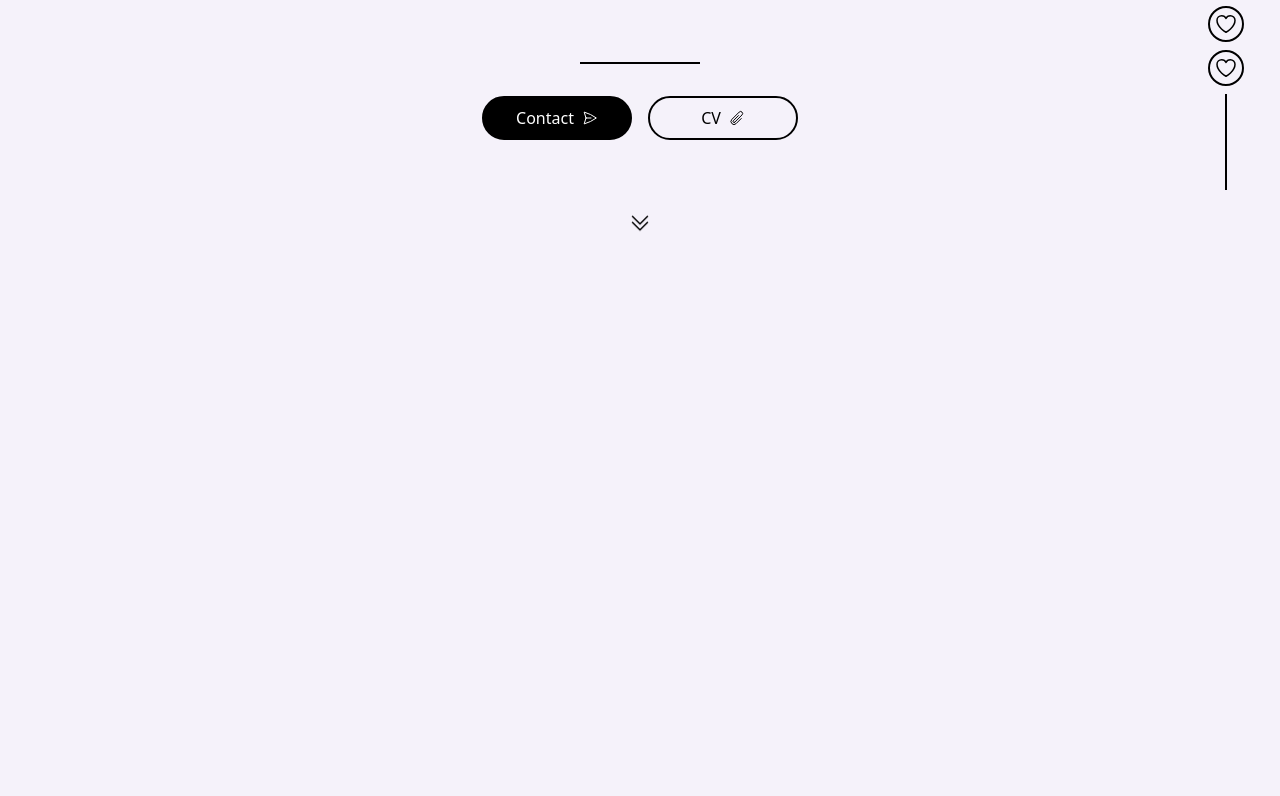
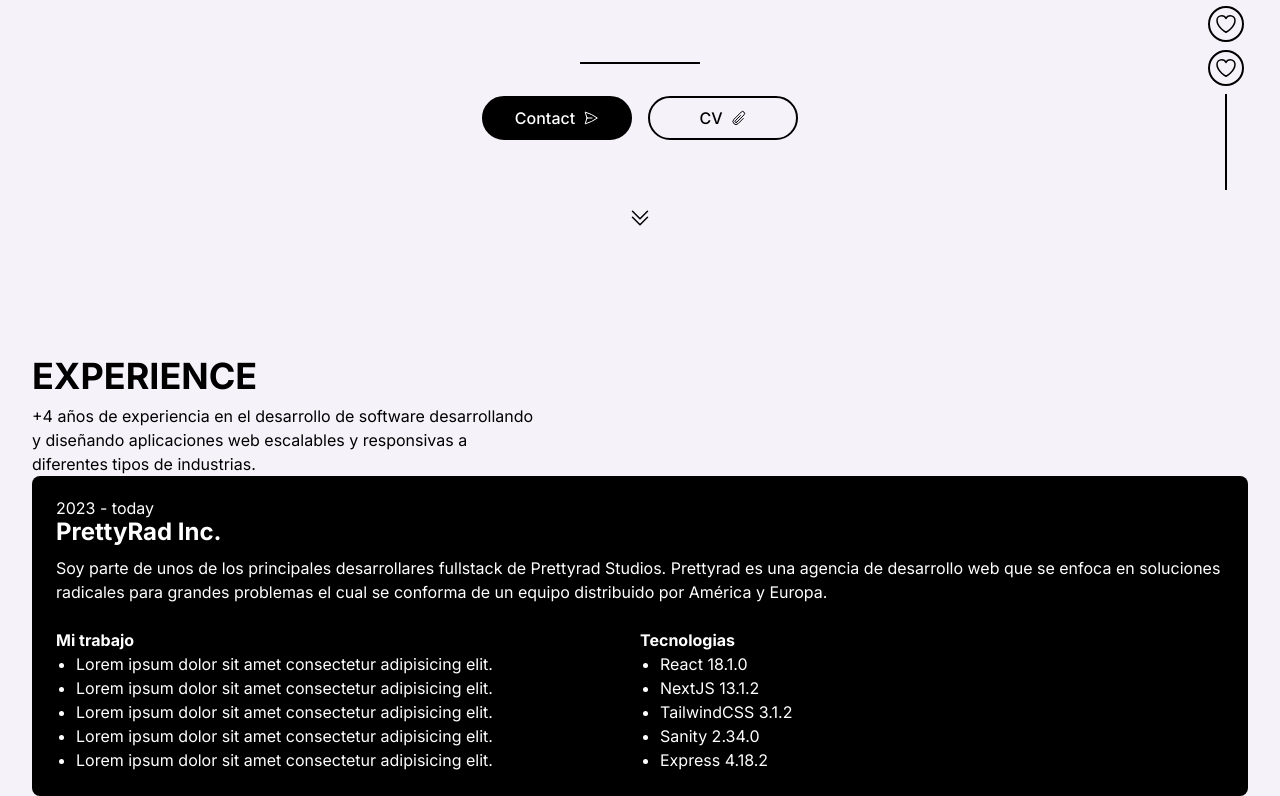
Before and after one commit to DiegoCadavid/diegocadavid-nextjs, a Next.js app: page / in a window 1280 px wide. Shown: the part 610-1406 px from the top of the page. Before the commit the page ends 854 px from the top, so only its background shows below. Built offline with nearby package versions, Linux system fonts and the light colour scheme.

Commit message:
feat: experience section

```diff
--- a/components/pages/home/HomeHero.tsx
+++ b/components/pages/home/HomeHero.tsx
@@ -4,12 +4,12 @@
 
 const HomeHero = ({}: Props) => {
   return (
-    <div>
+    <div className="">
       <div className="container mt-4 lg:mt-28 lg:pb-36">
         <p className="text-center text-2xl uppercase lg:text-4xl">I'm</p>
-        <h2 className="text-center text-4xl font-bold lg:text-8xl">
+        <h1 className="text-center text-4xl font-bold lg:text-8xl">
           Fullstack Developer
-        </h2>
+        </h1>
         <div className="mt-1 flex items-start justify-center gap-2 lg:mt-8 lg:gap-10">
           <span className="text-4xl font-bold lg:text-8xl">&</span>
           <div className="relative hidden lg:block">
@@ -24,9 +24,9 @@
               </p>
             </div>
           </div>
-          <h2 className="block text-4xl font-bold lg:hidden lg:text-8xl">
+          <h1 className="block text-4xl font-bold lg:hidden lg:text-8xl">
             UI/UX
-          </h2>
+          </h1>
           <h2 className="text-4xl font-bold lg:text-8xl">Designer</h2>
         </div>
         <p className="mt-6 text-center lg:hidden">
@@ -76,7 +76,7 @@
       </div>
 
       {/* Scroll button */}
-      <div className="mt-16 flex justify-center">
+      <div className="mt-16  justify-center md:flex hidden">
         <div className="pointer inline-block p-2">
           <svg
             xmlns="http://www.w3.org/2000/svg"
--- a/pages/index.tsx
+++ b/pages/index.tsx
@@ -7,9 +7,60 @@
   return (
     <Layout>
       <HomeHero />
+      <div className="container mt-16 md:mt-28">
+        <h2 className="heading-1">Experience</h2>
+        <p className="mt-2 max-w-lg">
+          +4 años de experiencia en el desarrollo de software desarrollando y
+          diseñando aplicaciones web escalables y responsivas a diferentes tipos
+          de industrias.
+        </p>
 
+        <div className="rounded-lg bg-black p-6 text-white">
+          <p className="leading-none">2023 - today</p>
+          <h3 className="text-2xl font-bold">PrettyRad Inc.</h3>
 
+          <p className="mt-2">
+            Soy parte de unos de los principales desarrollares fullstack de
+            Prettyrad Studios. Prettyrad es una agencia de desarrollo web que se
+            enfoca en soluciones radicales para grandes problemas el cual se
+            conforma de un equipo distribuido por América y Europa.
+          </p>
 
+          <div className="mt-6 flex">
+            <div className="flex-1">
+              <h4 className="font-bold">Mi trabajo</h4>
+              <ul className="ml-5 list-disc">
+                <li>
+                  Lorem ipsum dolor sit amet consectetur adipisicing elit.
+                </li>
+                <li>
+                  Lorem ipsum dolor sit amet consectetur adipisicing elit.
+                </li>
+                <li>
+                  Lorem ipsum dolor sit amet consectetur adipisicing elit.
+                </li>
+                <li>
+                  Lorem ipsum dolor sit amet consectetur adipisicing elit.
+                </li>
+                <li>
+                  Lorem ipsum dolor sit amet consectetur adipisicing elit.
+                </li>
+              </ul>
+            </div>
+
+            <div className="flex-1">
+              <h4 className="font-bold">Tecnologias</h4>
+              <ul className="ml-5 list-disc">
+                <li>React 18.1.0</li>
+                <li>NextJS 13.1.2</li>
+                <li>TailwindCSS 3.1.2</li>
+                <li>Sanity 2.34.0</li>
+                <li>Express 4.18.2</li>
+              </ul>
+            </div>
+          </div>
+        </div>
+      </div>
     </Layout>
   );
 };
--- a/styles/globals.css
+++ b/styles/globals.css
@@ -25,11 +25,19 @@
   .btn-icon {
     @apply w-4 h-4 pointer-events-none;
   }
+
+  /* Text style */
+  .heading-1 {
+    @apply md:text-4xl text-2xl;
+    @apply font-bold;
+    @apply uppercase;
+  }
 }
 
 @layer base {
   * {
     @apply cursor-none;
+    @apply font-primary;
   }
 
   body {
```
